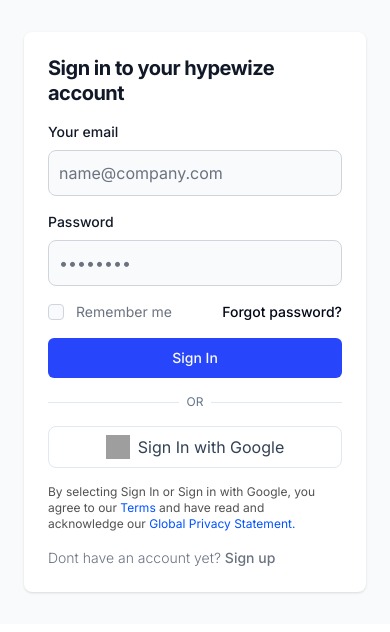
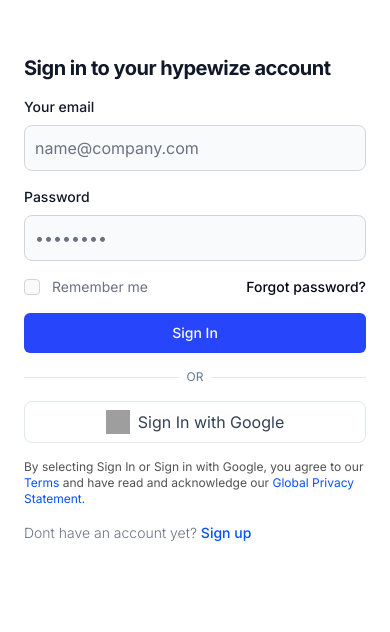
Before and after one commit to Neel-shetty/nextjs-hypewize, a Next.js app: page /sign-in in a window 390 px wide. Shown: the top 632 px of the page. Built offline with nearby package versions, Linux system fonts and the light colour scheme; grey boxes are pictures that could not be loaded.

Commit message:
mobile changes

```diff
--- a/src/app/(auth)/sign-in/page.tsx
+++ b/src/app/(auth)/sign-in/page.tsx
@@ -4,8 +4,8 @@
 export default function SignIn() {
   return (
     <div>
-      <section className="bg-gray-50 dark:bg-gray-900">
-        <div className="flex flex-col items-center justify-center px-6 py-8 mx-auto md:h-screen lg:py-0">
+      <section className="bg-white md:bg-gray-50 dark:bg-gray-900">
+        <div className="flex flex-col items-center justify-center px-0 md:px-6 py-8 mx-auto md:h-screen lg:py-0">
           {/* <a
             href="#"
             className="flex items-center mb-6 text-2xl font-semibold text-gray-900 dark:text-white"
@@ -17,7 +17,7 @@
             ></img>
             Hypewize
           </a> */}
-          <div className="w-full bg-white rounded-lg shadow dark:border md:mt-0 sm:max-w-md xl:p-0 dark:bg-gray-800 dark:border-gray-700">
+          <div className="w-full bg-white rounded-lg md:shadow dark:border md:mt-0 sm:max-w-md xl:p-0 dark:bg-gray-800 dark:border-gray-700">
             <div className="p-6 space-y-4 md:space-y-6 sm:p-8">
               <h1 className="text-xl font-bold leading-tight tracking-tight text-gray-900 md:text-2xl dark:text-white">
                 Sign in to your hypewize account
@@ -118,7 +118,7 @@
                   Dont have an account yet?{" "}
                   <a
                     href="/sign-up"
-                    className="font-medium text-primary-600 hover:underline dark:text-primary-500"
+                    className="font-medium text-[#0052FF] text-primary-600 hover:underline dark:text-primary-500"
                   >
                     Sign up
                   </a>
--- a/src/app/(auth)/sign-up/page.tsx
+++ b/src/app/(auth)/sign-up/page.tsx
@@ -4,9 +4,9 @@
 export default function SignUp() {
   return (
     <div>
-      <section className="bg-gray-50 dark:bg-gray-900">
+      <section className="bg-white md:bg-gray-50 dark:bg-gray-900">
         <div className="flex flex-col items-center justify-center px-6 py-8 mx-auto md:h-screen lg:py-0">
-          <div className="w-full bg-white rounded-lg shadow dark:border md:mt-0 sm:max-w-md xl:p-0 dark:bg-gray-800 dark:border-gray-700">
+          <div className="w-full bg-white rounded-lg md:shadow dark:border md:mt-0 sm:max-w-md xl:p-0 dark:bg-gray-800 dark:border-gray-700">
             <div className="p-6 space-y-4 md:space-y-6 sm:p-8">
               <h1 className="text-xl font-bold leading-tight tracking-tight text-gray-900 md:text-2xl dark:text-white">
                 Create new account
```
